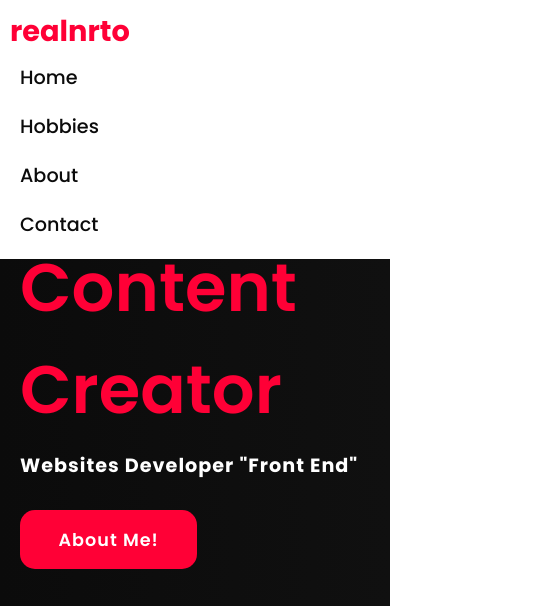
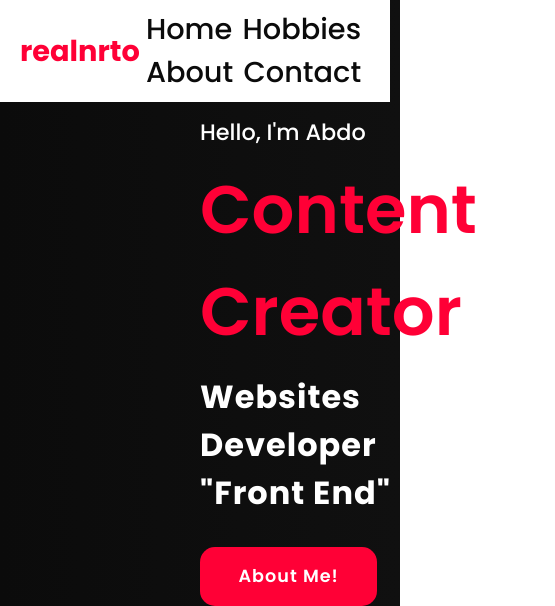
Before and after one commit to realnrto/info, a plain HTML site: page index.html in a window 390 px wide. Shown: the top 606 px of the page, 555 px wide, since content can reach past the window. Drawn offline with Linux system fonts and the light colour scheme.

Commit message:
style.css

```diff
--- a/css/style.css
+++ b/css/style.css
@@ -233,7 +233,7 @@ section{
     color: #ff0036;
 }
 
-/* @media (max-width:1023px){
+@media (max-width:1023px){
     header{
         padding: 12px 20px;
     }
@@ -324,55 +324,4 @@ section{
         flex-direction: column;
         align-items: center;
     }
-} */
-
-@media (max-width: 1200px) {
-    header {
-        padding: 10px 100px;
-    }
-    section {
-        padding: 80px 100px;
-    }
-    .navigation a {
-        font-size: 1.5em;
-        padding-left: 20px;
-    }
 }
-
-@media (max-width: 768px) {
-    header {
-        flex-direction: column;
-        align-items: flex-start;
-    }
-    .navigation {
-        display: flex;
-        flex-direction: column;
-        align-items: flex-start;
-    }
-    .navigation a {
-        padding: 10px 0;
-    }
-    section {
-        padding: 60px 20px;
-    }
-    .main h3 {
-        font-size: 1.5em;
-    }
-}
-
-@media (max-width: 480px) {
-    header {
-        padding: 10px;
-    }
-    .navigation a {
-        font-size: 1.2em;
-        padding-left: 10px;
-    }
-    .main h3 {
-        font-size: 1.2em;
-    }
-    .card {
-        width: 100%;
-        margin: 10px 0;
-    }
-}
```
